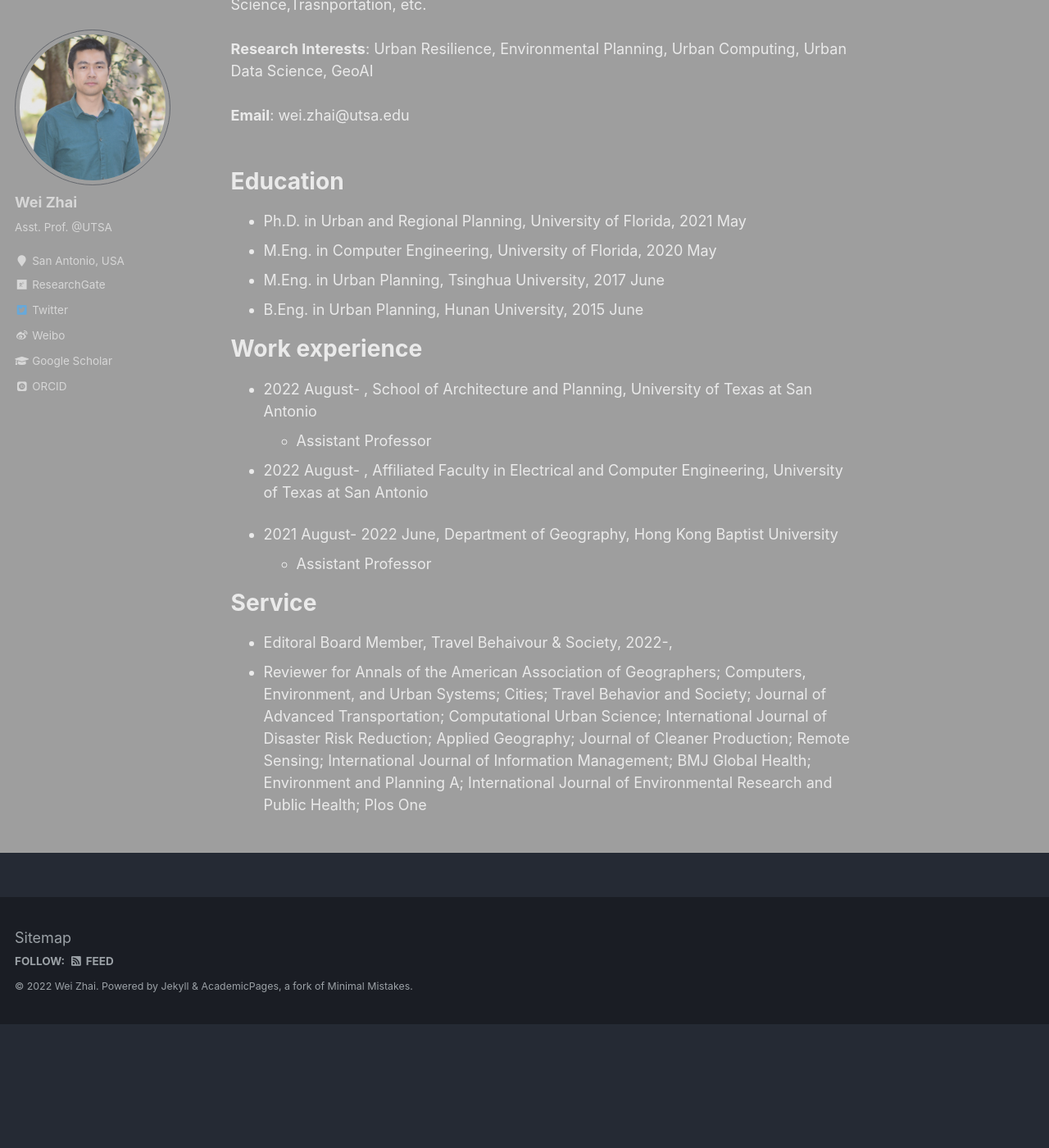
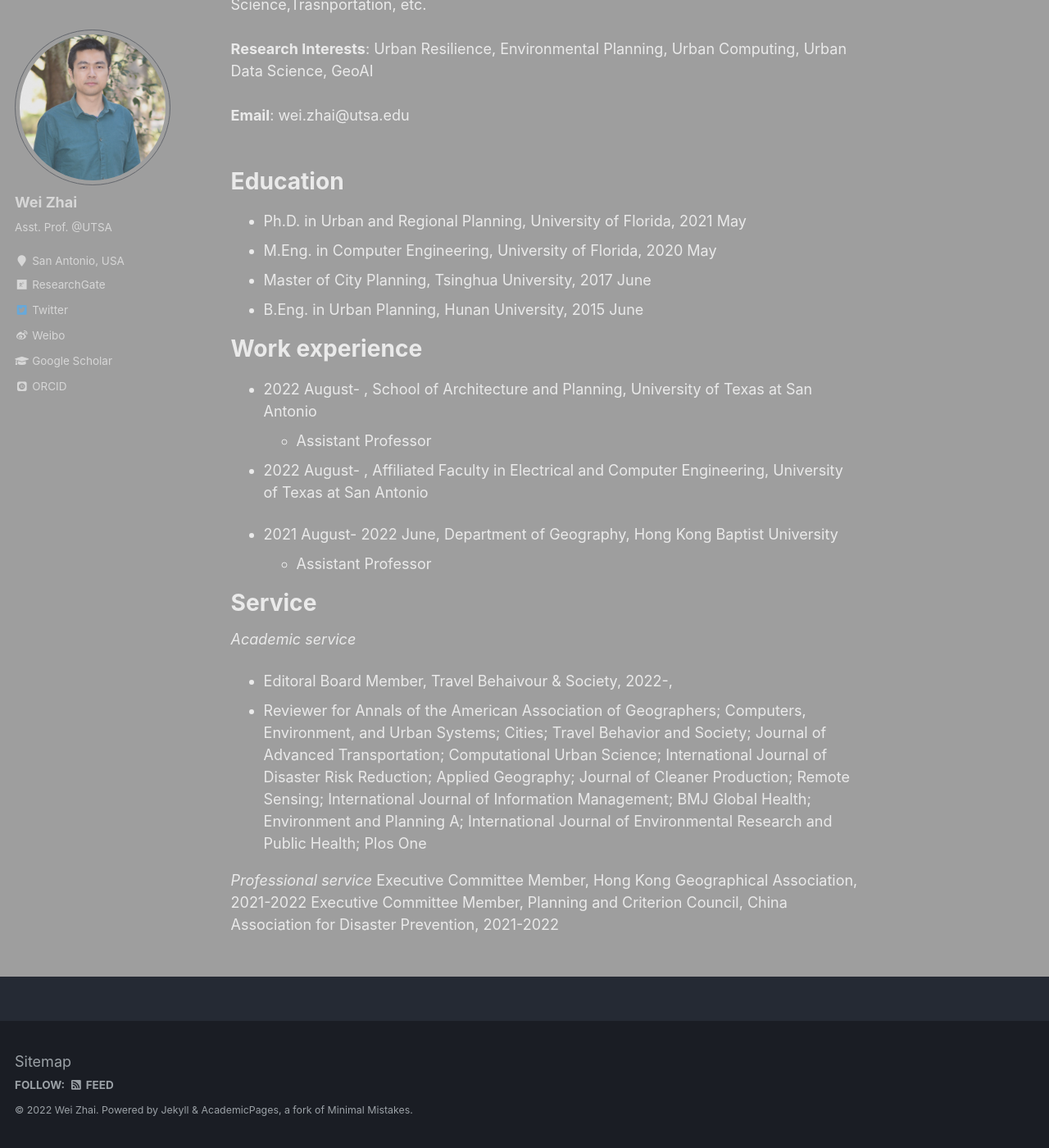
Before and after one commit to skywalkerzhai/weizhai.github.io, a Jekyll site: the page built from _pages/about.md, in a window 1280 px wide and 1400 px high, scrolled down 681 px. Shown: the whole window at 82% size. Built offline with Jekyll 4.4.1, drawn with Linux system fonts in a browser that asks for light colours; some web fonts are replaced; before the commit the page ends 1930 px from its top, so only the background shows below that.

Commit message:
Update about.md

```diff
--- a/_pages/about.md
+++ b/_pages/about.md
@@ -23,7 +23,7 @@ Education
 ======
 * Ph.D. in Urban and Regional Planning, University of Florida, 2021 May
 * M.Eng. in Computer Engineering, University of Florida, 2020 May
-* M.Eng. in Urban Planning, Tsinghua University, 2017 June
+* Master of City Planning, Tsinghua University, 2017 June
 * B.Eng. in Urban Planning, Hunan University, 2015 June
 
 Work experience
@@ -38,8 +38,11 @@ Work experience
 
 Service
 ======
+*Academic service*
 * Editoral Board Member, Travel Behaivour & Society, 2022-,
 * Reviewer for Annals of the American Association of Geographers; Computers, Environment, and Urban Systems; Cities; Travel Behavior and Society; Journal of Advanced Transportation; Computational Urban Science; International Journal of Disaster Risk Reduction; Applied Geography; Journal of Cleaner Production; Remote Sensing; International Journal of Information Management; BMJ Global Health; Environment and Planning A; International Journal of Environmental Research and Public Health; Plos One
 
-
+*Professional service*
+Executive Committee Member, Hong Kong Geographical Association, 2021-2022
+Executive Committee Member, Planning and Criterion Council, China Association for Disaster Prevention, 2021-2022
 <body background="https://skywalkerzhai.github.io/weizhai.github.io/images/background.jpg">
```
